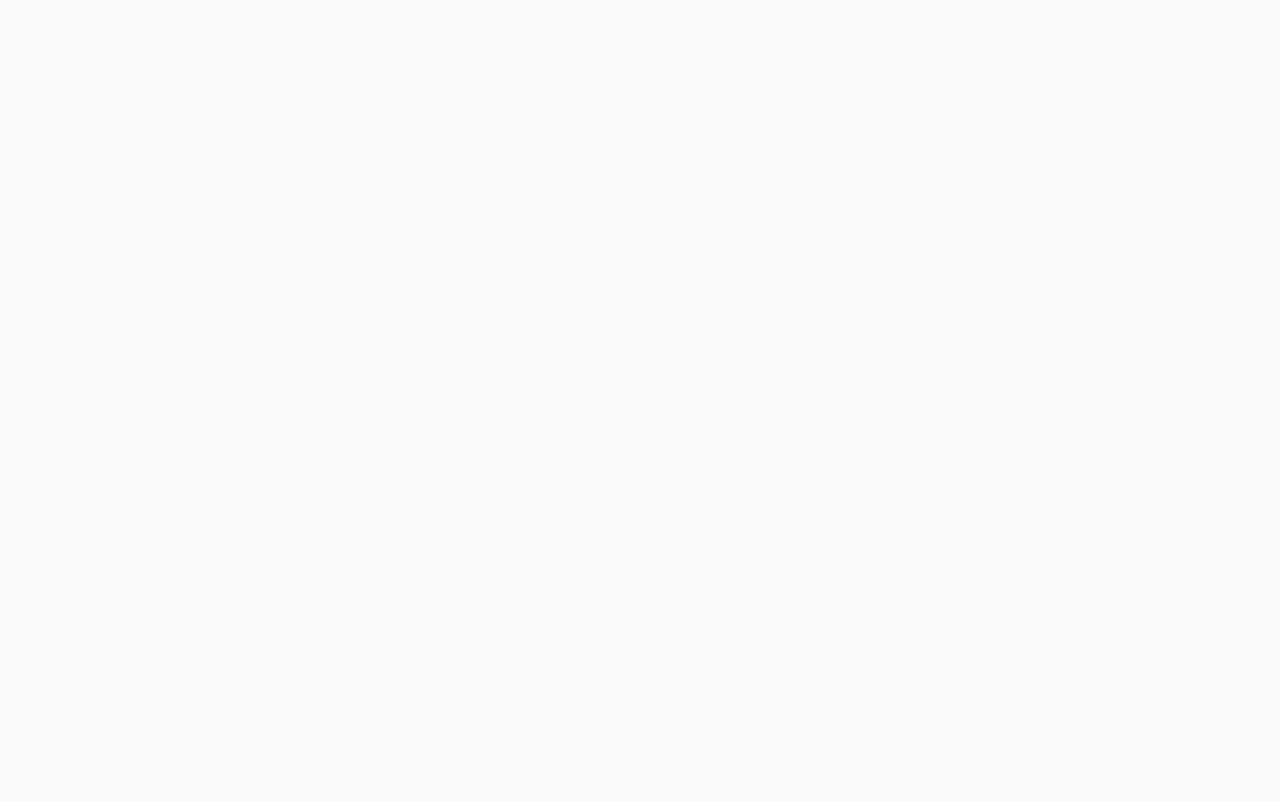
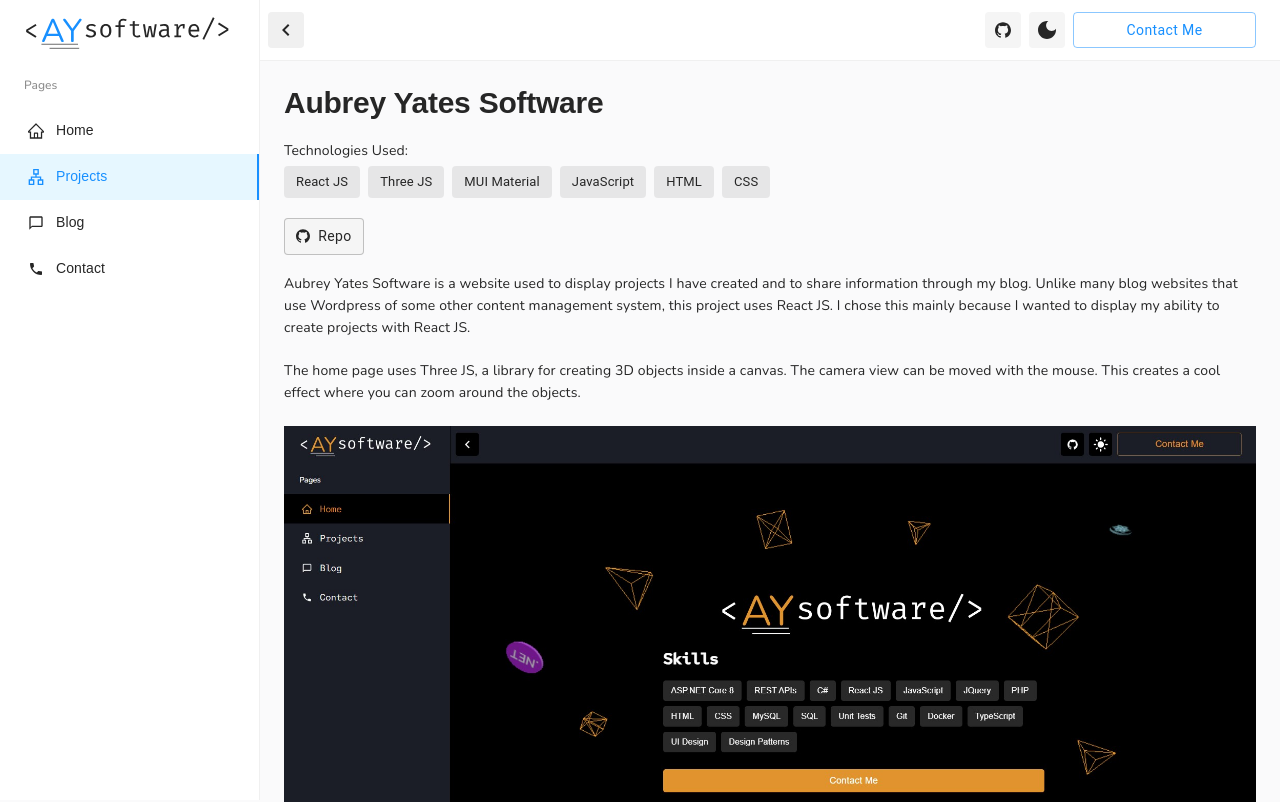
Before and after one commit to aubreyyates/aubrey-yates-software, a React (Create React App) app: page /projects/aubrey-yates-software in a window 1280 px wide. Before the commit this address had no page. Shown: the top 802 px of the page. Built offline with nearby package versions, Linux system fonts and the light colour scheme; a web font is replaced by a local one.

Commit message:
Add Aubrey Yates Software blog post. Fix Github links.

```diff
--- a/src/components/technologyCards/Php.js
+++ b/src/components/technologyCards/Php.js
@@ -8,7 +8,7 @@
 
   return (
     <Grid item xs={2} sx={{ position: 'absolute', mt: 1, ml: 1 }}>
-      <img style={{ width: '50px', borderRadius: '4px', boxShadow: theme.customShadows.z1 }} src={imagePath} alt="dotnet-icon"></img>
+      <img style={{ width: '50px', borderRadius: '4px', boxShadow: theme.customShadows.z1 }} src={imagePath} alt="php-icon"></img>
     </Grid>
   );
 };
--- /dev/null
+++ b/src/components/technologyCards/React.js
@@ -0,0 +1,16 @@
+import { Grid } from '@mui/material';
+import { useTheme } from '@mui/material/styles';
+
+const React = () => {
+  const theme = useTheme();
+
+  const imagePath = require(`assets/images/icons/react.png`);
+
+  return (
+    <Grid item xs={2} sx={{ position: 'absolute', mt: 1, ml: 1 }}>
+      <img style={{ width: '50px', borderRadius: '4px', boxShadow: theme.customShadows.z1 }} src={imagePath} alt="react-icon"></img>
+    </Grid>
+  );
+};
+
+export default React;
--- a/src/layout/MainLayout/Header/HeaderContent/index.js
+++ b/src/layout/MainLayout/Header/HeaderContent/index.js
@@ -1,5 +1,5 @@
 // material-ui
-import { Box, IconButton, useMediaQuery } from '@mui/material';
+import { Box, IconButton, useMediaQuery, Link } from '@mui/material';
 import { GithubOutlined } from '@ant-design/icons';
 
 // project import
@@ -12,7 +12,6 @@
 
 import LightModeIcon from '@mui/icons-material/LightMode';
 import DarkModeIcon from '@mui/icons-material/DarkMode';
-import { Link } from '../../../../../node_modules/react-router-dom/dist/index';
 
 // ==============================|| HEADER - CONTENT ||============================== //
 
--- a/src/pages/projects/ProjectCard.js
+++ b/src/pages/projects/ProjectCard.js
@@ -7,6 +7,7 @@
 import { Link } from '../../../node_modules/react-router-dom/dist/index';
 import Php from 'components/technologyCards/Php';
 import DotNet from 'components/technologyCards/DotNet';
+import React from 'components/technologyCards/React';
 
 const ProjectCard = ({ project: project }) => {
   const imagePath = require(`assets/images/projects/${project.imageUrl}/main.jpg`);
@@ -18,7 +19,7 @@
           <MainCard sx={{ mt: 2, boxShadow: 2, minHeight: '302px' }} content={false}>
             <Grid item sx={{ postition: 'relative' }}>
               {project.technologies.includes('php') && <Php />}
-              {/* ({project.technologies.includes('react')} && <DotNet />) */}
+              {project.technologies.includes('react') && <React />}
               {project.technologies.includes('dotnet') && <DotNet />}
               <div>
                 <img src={imagePath} style={{ width: '100%', height: 'auto' }} alt="project" />
--- a/src/pages/projects/index.js
+++ b/src/pages/projects/index.js
@@ -66,7 +66,7 @@
               </InputLabel>
               <Select labelId="technology-filter-label" value={technology} label="Technology" onChange={handleChangeTechnology}>
                 <MenuItem value="any">Any</MenuItem>
-                <MenuItem value="react-js">React JS</MenuItem>
+                <MenuItem value="react">React JS</MenuItem>
                 <MenuItem value="dotnet">.NET</MenuItem>
                 <MenuItem value="php">PHP</MenuItem>
               </Select>
@@ -79,13 +79,13 @@
               </InputLabel>
               <Select labelId="year-filter-label" value={year} label="Year" onChange={handleChangeYear}>
                 <MenuItem value="any">Any</MenuItem>
-                <MenuItem value="react-js">2023</MenuItem>
-                <MenuItem value="dotnet">2022</MenuItem>
-                <MenuItem value="php">2021</MenuItem>
-                <MenuItem value="php">2020</MenuItem>
-                <MenuItem value="php">2019</MenuItem>
-                <MenuItem value="php">2018</MenuItem>
-                <MenuItem value="php">2017</MenuItem>
+                <MenuItem value="2023">2023</MenuItem>
+                <MenuItem value="2022">2022</MenuItem>
+                <MenuItem value="2021">2021</MenuItem>
+                <MenuItem value="2020">2020</MenuItem>
+                <MenuItem value="2019">2019</MenuItem>
+                <MenuItem value="2018">2018</MenuItem>
+                <MenuItem value="2017">2017</MenuItem>
               </Select>
             </FormControl>
           )}
--- /dev/null
+++ b/src/pages/projects/pages/AubreyYatesSoftware.js
@@ -0,0 +1,42 @@
+// material-ui
+import ProjectPage from '../ProjectPage';
+
+import mainImage from 'assets/images/projects/aubrey-yates-software/main.jpg';
+import lightHomepage from 'assets/images/projects/aubrey-yates-software/light-homepage.jpg';
+
+const project = {
+  name: 'Aubrey Yates Software'
+};
+
+const technologies = ['React JS', 'Three JS', 'MUI Material', 'JavaScript', 'HTML', 'CSS'];
+const links = {
+  code: 'https://github.com/aubreyyates/aubrey-yates-software'
+};
+
+const AubreyYatesSoftware = () => {
+  return (
+    <ProjectPage project={project} technologies={technologies} links={links}>
+      Aubrey Yates Software is a website used to display projects I have created and to share information through my blog. Unlike many blog
+      websites that use Wordpress of some other content management system, this project uses React JS. I chose this mainly because I wanted
+      to display my ability to create projects with React JS.
+      <br />
+      <br />
+      The home page uses Three JS, a library for creating 3D objects inside a canvas. The camera view can be moved with the mouse. This
+      creates a cool effect where you can zoom around the objects.
+      <br />
+      <br />
+      <img src={mainImage} alt="aubrey-yates-software-home" width="100%"></img>
+      <br />
+      <br />
+      The website has a dark and light mode. This was achieved by creating two themes, then making sure every element has its colors come
+      from the theme. Light and dark theme can be toggled with the Sun/Moon button in the header.
+      <br />
+      <br />
+      <img src={lightHomepage} alt="aubrey-yates-software-home-light-theme" width="100%"></img>
+      <br />
+      <br />
+    </ProjectPage>
+  );
+};
+
+export default AubreyYatesSoftware;
--- a/src/pages/projects/pages/StopwatchApp.js
+++ b/src/pages/projects/pages/StopwatchApp.js
@@ -11,7 +11,7 @@
 const technologies = ['PHP', 'JavaScript', 'Moment JS', 'HTML', 'CSS'];
 
 const links = {
-  code: 'https://github.com/aubreyyates'
+  code: 'https://github.com/aubreyyates/stopwatch-app'
 };
 
 const Website = () => {
--- a/src/pages/projects/pages/TasksApp.js
+++ b/src/pages/projects/pages/TasksApp.js
@@ -8,10 +8,10 @@
   name: 'Tasks App'
 };
 
-const technologies = ['JavaScript', 'JQuery', 'HTML', 'CSS'];
+const technologies = ['PHP', 'JavaScript', 'JQuery', 'HTML', 'CSS'];
 
 const links = {
-  code: 'https://github.com/aubreyyates'
+  code: 'https://github.com/aubreyyates/tasks-app'
 };
 
 const TasksApp = () => {
--- a/src/pages/projects/pages/Website.js
+++ /dev/null
@@ -1,23 +0,0 @@
-// material-ui
-import ProjectPage from '../ProjectPage';
-
-const project = {
-  name: 'Website'
-};
-
-const technologies = ['React JS'];
-const links = {
-  code: 'https://github.com/aubreyyates'
-};
-
-const Website = () => {
-  return (
-    <ProjectPage project={project} technologies={technologies} links={links}>
-      The Website project is used to display projects I have created and to share information through my blog. Unlike many blog websites
-      that use Wordpress of some other content management system, this project uses React JS. I chose this mainly because I wanted to
-      display my ability to create projects with React JS.
-    </ProjectPage>
-  );
-};
-
-export default Website;
--- a/src/pages/projects/projects.js
+++ b/src/pages/projects/projects.js
@@ -1,6 +1,14 @@
 const projects = [
   {
     id: 1,
+    name: 'Aubrey Yates Software',
+    description: 'A website that displays projects and share information in a blog.',
+    link: 'aubrey-yates-software',
+    imageUrl: 'aubrey-yates-software',
+    technologies: ['react']
+  },
+  {
+    id: 2,
     name: 'Tasks App',
     description: 'An app that keeps track of tasks.',
     link: 'tasks-app',
@@ -8,7 +16,7 @@
     technologies: ['php']
   },
   {
-    id: 2,
+    id: 3,
     name: 'Stopwatch App',
     description: 'A stopwatch that keeps time and contains stopwatch history.',
     link: 'stopwatch-app',
--- a/src/routes/MainRoutes.js
+++ b/src/routes/MainRoutes.js
@@ -9,7 +9,7 @@
 
 const Projects = Loadable(lazy(() => import('pages/projects')));
 
-const Website = Loadable(lazy(() => import('pages/projects/pages/Website')));
+const AubreyYatesSoftware = Loadable(lazy(() => import('pages/projects/pages/AubreyYatesSoftware')));
 const ProjectManagementApp = Loadable(lazy(() => import('pages/projects/pages/ProjectManagementApp')));
 const StopwatchApp = Loadable(lazy(() => import('pages/projects/pages/StopwatchApp')));
 const TasksApp = Loadable(lazy(() => import('pages/projects/pages/TasksApp')));
@@ -39,8 +39,8 @@
       element: <Projects />
     },
     {
-      path: 'projects/website',
-      element: <Website />
+      path: 'projects/aubrey-yates-software',
+      element: <AubreyYatesSoftware />
     },
     {
       path: 'projects/project-management-app',
```
Also changed, not shown: src/assets/images/projects/aubrey-yates-software/light-homepage.jpg (added), src/assets/images/projects/aubrey-yates-software/main.jpg (added).
